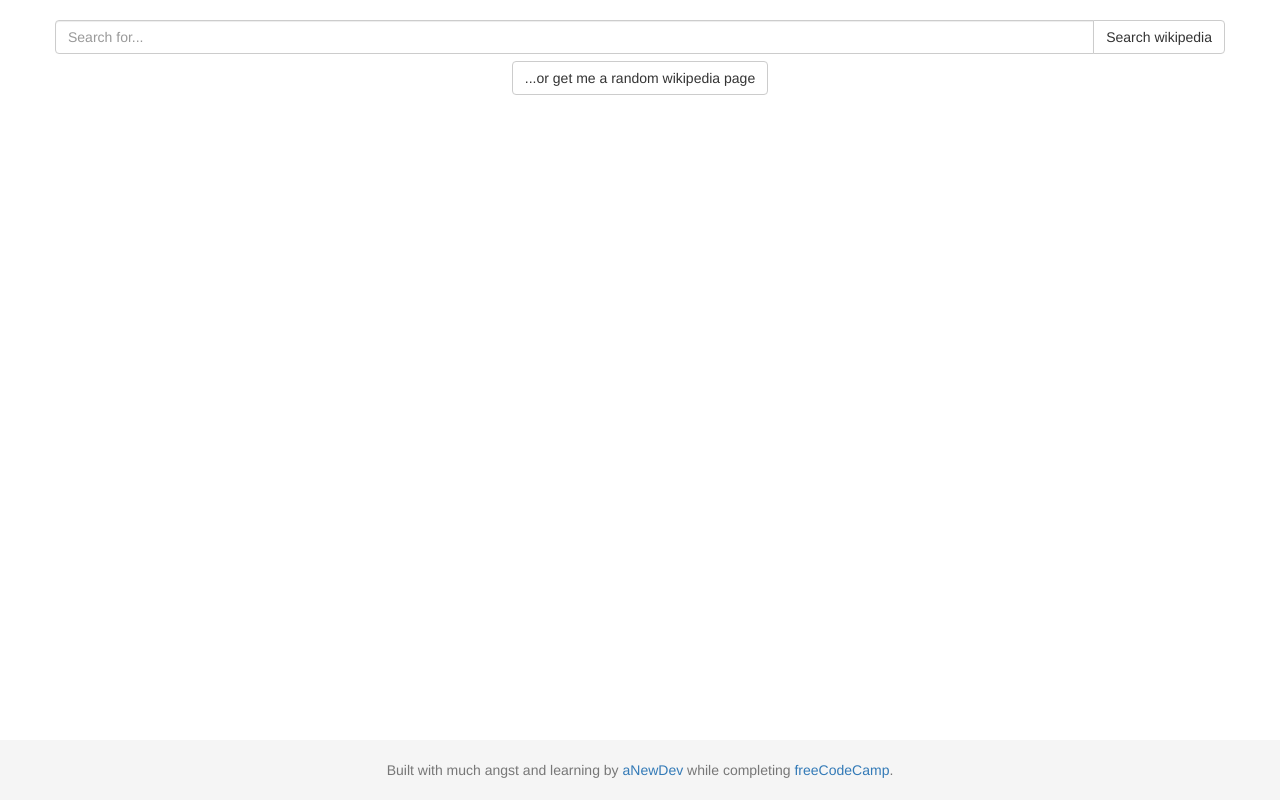
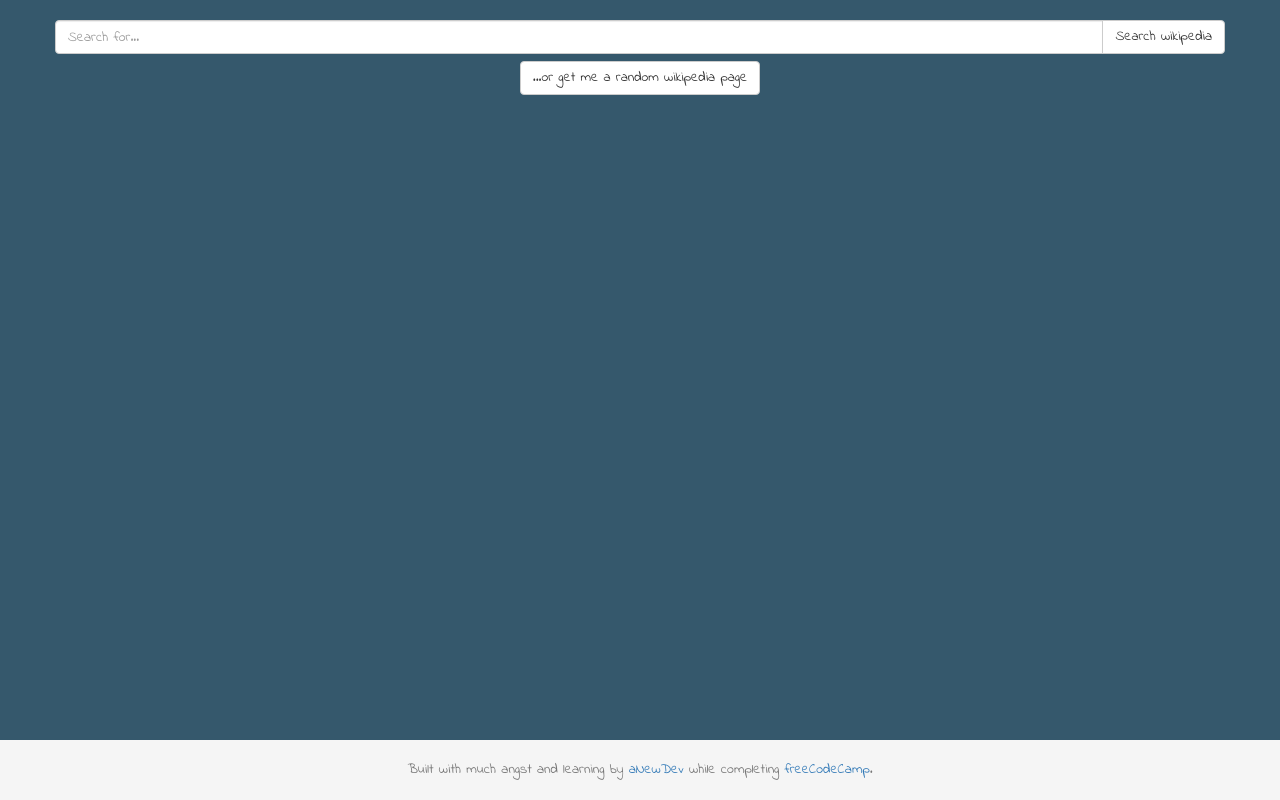
Before and after one commit to aNewDev/fcc-build-a-wikipedia-viewer, a plain HTML site: page index.html in a window 1280 px wide. Drawn offline with nearby package versions, Linux system fonts and the light colour scheme.

Commit message:
Closes #3, Closes #4 Font and Background Color
Added google font and a background color

```diff
--- a/custom.css
+++ b/custom.css
@@ -6,6 +6,8 @@ html {
 body {
   padding-bottom: 60px;
   padding-top: 20px;
+  background-color: #35586C;
+  font-family: 'Indie Flower', cursive;
 }
 
 .footer {
--- a/index.html
+++ b/index.html
@@ -19,6 +19,9 @@
 
   <!-- link to custom CSS -->
   <link rel="stylesheet" type="text/css" href="custom.css">
+
+  <!-- link to google font -->
+  <link href="https://fonts.googleapis.com/css?family=Indie+Flower" rel="stylesheet">
 
 </head>
 
```
